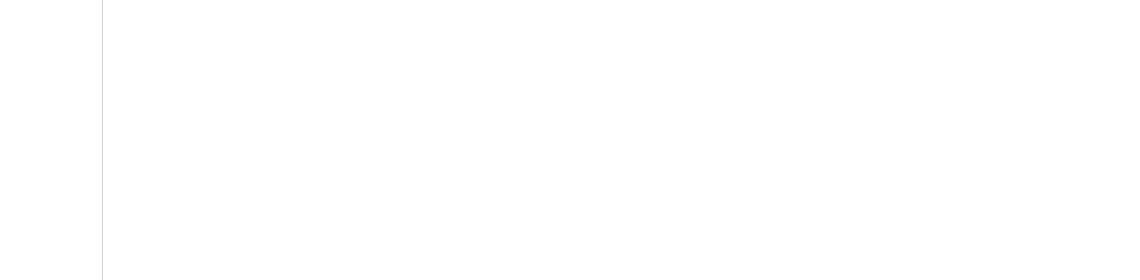
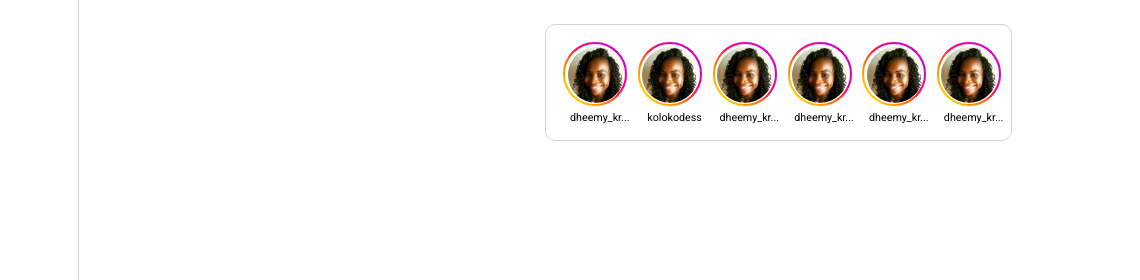
Before and after one commit to Perpy-del/Instagram-clone, a plain HTML site: page index.html in a window 1280 px wide. Shown: the top 280 px of the page, 140-1280 px from the left. Drawn offline with Linux system fonts and the light colour scheme.

Commit message:
Finished styling the top part of the second section

```diff
--- a/index.html
+++ b/index.html
@@ -50,5 +50,52 @@
             </a>
         </div>
     </nav>
+
+    <div>
+        <section class="first_section">
+            <!-- ====== FIRST IMAGE ===== -->
+            <div>
+                <img src="./images/img_container.png" alt="images" id="img_content">
+                <img src="./images/profile_pic.jpg" alt="first_display_picture" id="prof_pic">
+                <h6>dheemy_kr...</h6>
+            </div>
+
+            <!-- ===== SECOND IMG ===== -->
+            <div>
+                <img src="./images/img_container.png" alt="images" id="img_content">
+                <img src="./images/profile_pic.jpg" alt="first_display_picture" id="prof_pic">
+                <h6>kolokodess</h6>
+            </div>
+
+            <!-- ==== THIRD IMG ===== -->
+            <div>
+                <img src="./images/img_container.png" alt="images" id="img_content">
+                <img src="./images/profile_pic.jpg" alt="first_display_picture" id="prof_pic">
+                <h6>dheemy_kr...</h6>
+            </div>
+
+            <!-- ===== FOURTH PIC ====== -->
+            <div>
+                <img src="./images/img_container.png" alt="images" id="img_content">
+                <img src="./images/profile_pic.jpg" alt="first_display_picture" id="prof_pic">
+                <h6>dheemy_kr...</h6>
+            </div>
+
+            <!-- ===== FIFTH PIC ======= -->
+            <div>
+                <img src="./images/img_container.png" alt="images" id="img_content">
+                <img src="./images/profile_pic.jpg" alt="first_display_picture" id="prof_pic">
+                <h6>dheemy_kr...</h6>
+            </div>
+
+            <!-- ====== SIXTH PIC ====== -->
+            <div>
+                <img src="./images/img_container.png" alt="images" id="img_content">
+                <img src="./images/profile_pic.jpg" alt="first_display_picture" id="prof_pic">
+                <h6>dheemy_kr...</h6>
+            </div>
+
+        </section>
+    </div>
 </body>
 </html>
--- a/instagram.css
+++ b/instagram.css
@@ -7,6 +7,9 @@
 body {
     font-family: 'Roboto', sans-serif;
     font-family: 'Segoe UI', 'Helvetica', 'Arial' sans-serif;
+    display: flex;
+    justify-content: space-between;
+    width: 90%;
 }
 
 /* ===================== STYLING THE NAVIGATION BAR =========================================== */
@@ -56,3 +59,32 @@ nav > a > img {
     text-decoration: none;
     color: #333333;
 }
+
+#img_content, #prof_pic {
+    margin-right: 0.8rem;
+}
+
+#img_content {
+    margin-right: -4rem;
+}
+
+#prof_pic {
+    width: 3.5rem;
+    border-radius: 100px;
+    position: relative;
+    left: -0.05rem;
+    bottom: 4px;
+}
+
+.first_section {
+    display: flex;
+    text-align: center;
+    border: 0.5px solid lightgrey;
+    margin: 1.5rem 0;
+    padding: 1rem 0 1rem 1rem;
+    border-radius: 10px;
+}
+
+.first_section > div > h6 {
+    font-weight: 400;
+}
```
Also changed, not shown: images/img_container.png (added).
